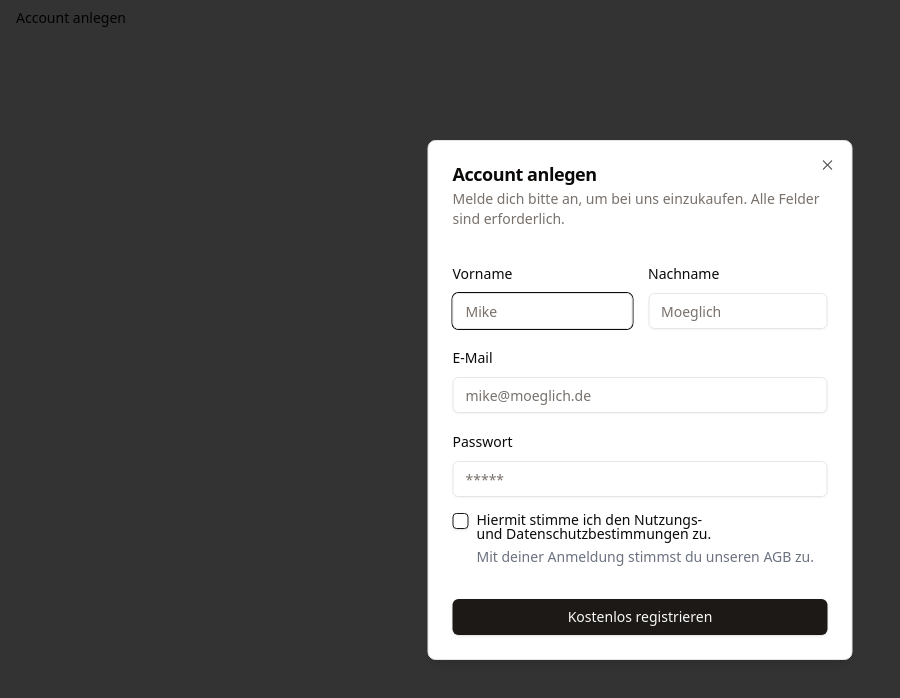
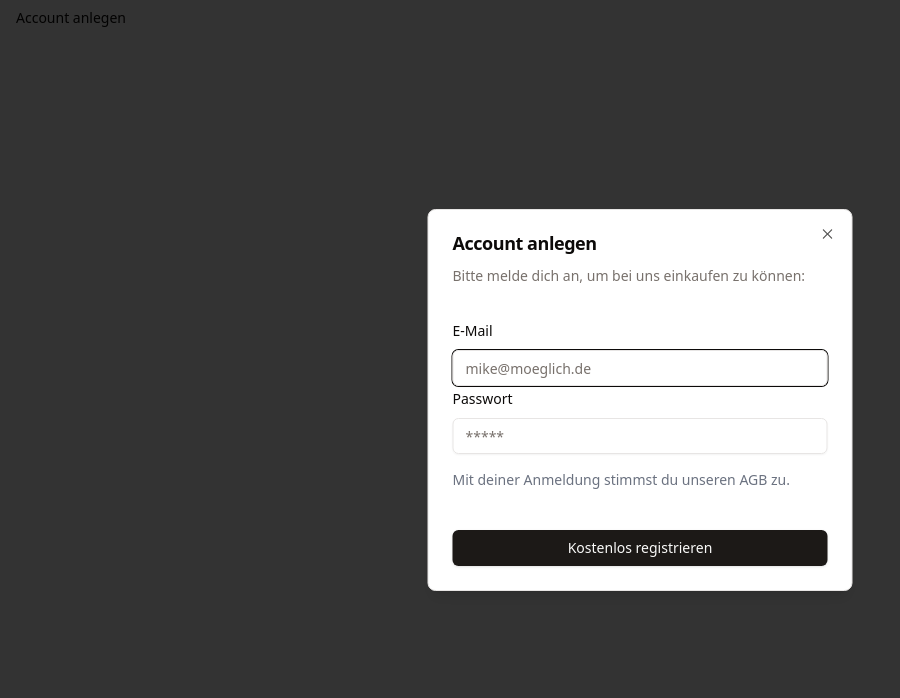
Before and after one commit to delavinamedia/Payload3.0-beta.54-Tailwind-Shadcn, a Next.js app: page /sign-up in a window 1280 px wide. Both pictures are taken after a click on the button "Account anlegen". Shown: the top 698 px of the page, without its empty margins (0-900 px from the left). Built offline with nearby package versions, Linux system fonts and the light colour scheme.

Commit message:
atemp to build a sign-up page with auth, but sucks!

```diff
--- a/src/app/(frontend)/(auth)/sign-up/page.tsx
+++ b/src/app/(frontend)/(auth)/sign-up/page.tsx
@@ -1,4 +1,4 @@
-'use client';
+'use client'
 
 import {
   DialogHeader,
@@ -8,13 +8,31 @@ import {
   Dialog,
   DialogTrigger,
   DialogContent,
-} from "@/components/ui/dialog";
-import { Button } from "@/components/ui/button";
-import { Label } from "@/components/ui/label";
-import { Input } from "@/components/ui/input";
-import { Checkbox } from "@/components/ui/checkbox";
+} from '@/components/ui/dialog'
+import { Button } from '@/components/ui/button'
+import { Label } from '@/components/ui/label'
+import { Input } from '@/components/ui/input'
+// import { Checkbox } from '@/components/ui/checkbox'
+import { useForm } from 'react-hook-form'
+import { zodResolver } from '@hookform/resolvers/zod'
+
+import { cn } from '@/lib/utils'
+
+import { AuthCredentialValidator, AuthCredential } from '@/lib/validators/AuthCredential'
 
 export default function SignUpDialog() {
+  const {
+    register,
+    handleSubmit,
+    formState: { errors },
+  } = useForm<AuthCredential>({
+    resolver: zodResolver(AuthCredentialValidator),
+  })
+
+  const onSubmit = ({ email, password }: AuthCredential) => {
+    console.log(email, password)
+  }
+
   return (
     <>
       <Dialog>
@@ -26,13 +44,13 @@ export default function SignUpDialog() {
         <DialogContent className="sm:max-w-[425px]">
           <DialogHeader>
             <DialogTitle>Account anlegen</DialogTitle>
-            <DialogDescription>
-              Melde dich bitte an, um bei uns einzukaufen. Alle Felder sind
-              erforderlich.
+            <DialogDescription className="py-2">
+              Bitte melde dich an, um bei uns einkaufen zu können:
             </DialogDescription>
           </DialogHeader>
-          <div className="grid gap-4 py-4">
-            <div className="grid grid-cols-2 gap-4">
+          <div className="grid gap-4 py-2">
+            <form onSubmit={handleSubmit(onSubmit)}>
+              {/* <div className="grid grid-cols-2 gap-4">
                 <div className="space-y-2">
                   <Label htmlFor="firstName">Vorname</Label>
                   <Input id="firstName" placeholder="Mike" required />
@@ -41,10 +59,12 @@ export default function SignUpDialog() {
                   <Label htmlFor="lastName">Nachname</Label>
                   <Input id="lastName" placeholder="Moeglich" required />
                 </div>
-            </div>
+              </div> */}
               <div className="space-y-2">
                 <Label htmlFor="email">E-Mail</Label>
                 <Input
+                  {...register('email')}
+                  className={cn({ 'focus-visible:ring-red-500': errors.email })}
                   id="email"
                   type="email"
                   placeholder="mike@moeglich.de"
@@ -54,29 +74,33 @@ export default function SignUpDialog() {
               <div className="space-y-2">
                 <Label htmlFor="password">Passwort</Label>
                 <Input
+                  {...register('password')}
+                  className={cn({ 'text-red-500': errors.password })}
                   id="password"
                   type="password"
                   placeholder="*****"
                   required
                 />
               </div>
-            <div className="items-top flex space-x-2">
-              <Checkbox id="terms" required />
+              <div className="items-top flex space-x-2 py-4">
+                {/* <Checkbox id="terms" required /> */}
                 <div className="grid gap-1.5 leading-none">
-                <label
+                  {/* <label
                     htmlFor="terms"
                     className="text-sm font-medium leading-none peer-disabled:cursor-not-allowed peer-disabled:opacity-70"
                   >
                     Hiermit stimme ich den Nutzungs-
                     <br />
                     und Datenschutzbestimmungen zu.
-                </label>
+                  </label> */}
                   <p className="text-sm text-gray-500 dark:text-gray-400">
                     Mit deiner Anmeldung stimmst du unseren AGB zu.
                   </p>
                 </div>
               </div>
+            </form>
           </div>
+
           <DialogFooter>
             <Button type="submit" className="w-full">
               Kostenlos registrieren
@@ -85,5 +109,5 @@ export default function SignUpDialog() {
         </DialogContent>
       </Dialog>
     </>
-  );
+  )
 }
```
Lines whose indentation alone changed are shown as unchanged.
